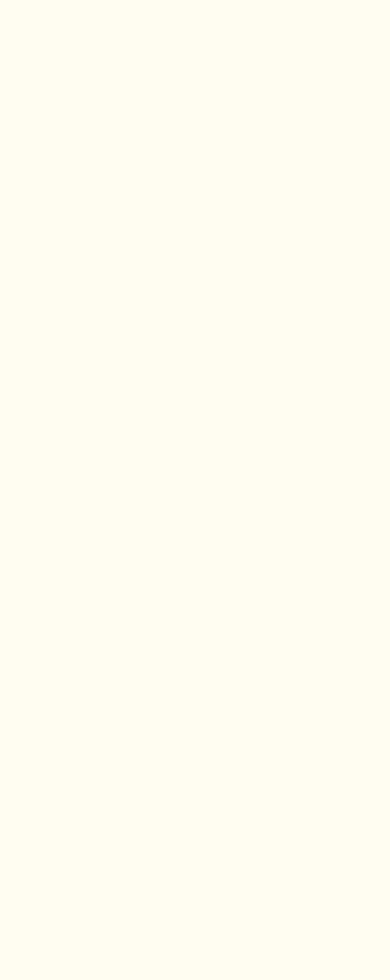
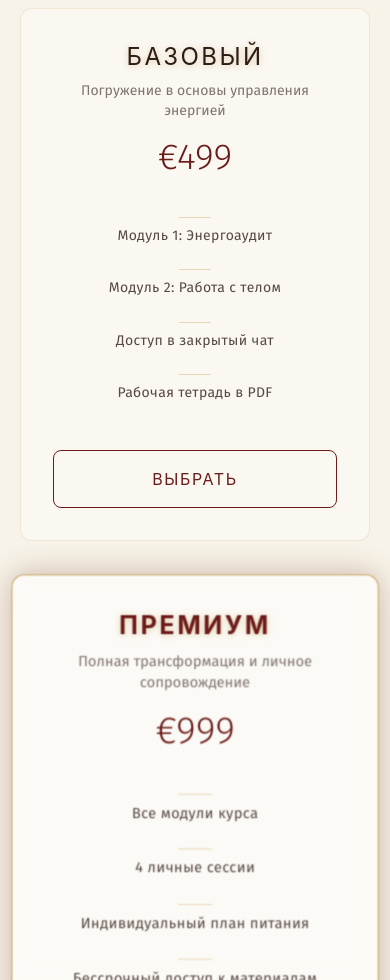
Before and after one commit to Claw99/liubov_course, a React (Vite) app: page / in a window 390 px wide. Shown: the part 1020-2000 px from the top of the page. Before the commit the page ends 844 px from the top, so only its background shows below. Built offline with nearby package versions, Linux system fonts and the light colour scheme.

Commit message:
feat: добавлена секция тарифов в стиле Ivory и исправлена адаптивность заголовка

```diff
--- a/src/index.css
+++ b/src/index.css
@@ -12,7 +12,7 @@
 } */
 @theme {
   /* Основной цвет слоновой кости (фон) */
-  --color-background: #fffdf1;
+  --color-background: #f7f3e8;
 
   /* Глубокий кофейно-коричневый для основного текста (чтобы было "дорого") */
   --color-foreground: #2d1b18;
--- a/src/sections/Pricing.jsx
+++ b/src/sections/Pricing.jsx
@@ -1,3 +1,105 @@
+import { Check, Flower } from "lucide-react";
+
+const plans = [
+  {
+    name: "Базовый",
+    price: "499",
+    description: "Погружение в основы управления энергией",
+    features: [
+      "Модуль 1: Энергоаудит",
+      "Модуль 2: Работа с телом",
+      "Доступ в закрытый чат",
+      "Рабочая тетрадь в PDF",
+    ],
+  },
+  {
+    name: "Премиум",
+    price: "999",
+    description: "Полная трансформация и личное сопровождение",
+    features: [
+      "Все модули курса",
+      "4 личные сессии",
+      "Индивидуальный план питания",
+      "Бессрочный доступ к материалам",
+      "Сертификат о прохождении",
+    ],
+  },
+];
+
 export const Pricing = () => {
-  return <section></section>;
+  return (
+    <section id="pricing" className="bg-background py-20">
+      <div className="">
+        {/* Заголовок секции */}
+        <div className="text-center mb-16">
+          <h2 className="font-poiret text-accent-peony text-4xl uppercase tracking-[0.3em]">
+            Тарифы
+          </h2>
+        </div>
+
+        {/* Сетка тарифов */}
+        <div className="grid grid-cols-1 md:grid-cols-2 gap-12 px-5 max-w-5xl mx-auto items-stretch">
+          {plans.map((plan, key) => {
+            const isPremium = plan.name === "Премиум";
+
+            return (
+              <div
+                key={key}
+                className={`rounded-xl p-8 flex flex-col h-full backdrop-blur-sm transition-all duration-500
+            ${
+              isPremium
+                ? "border-[1px] border-primary shadow-[0_0_30px_rgba(107,27,26,0.3)] bg-white/60 scale-105 z-10"
+                : "border border-primary/20 bg-white/40"
+            }`}
+              >
+                {/* Шапка тарифа */}
+                <div className="mb-10 text-center">
+                  <h3
+                    className={`font-poiret text-2xl uppercase drop-shadow-[0_1px_3px_rgba(197,160,89,0.5)] tracking-widest ${isPremium ? "text-accent-peony font-bold" : "text-foreground"}`}
+                  >
+                    {plan.name}
+                  </h3>
+                  <p className="font-fira text-sm text-foreground/60 mt-2 ">
+                    {plan.description}
+                  </p>
+                  <div className="mt-4 text-4xl font-light text-accent-peony font-fira">
+                    €{plan.price}
+                  </div>
+                </div>
+
+                {/* Список возможностей с дивайдерами */}
+                <ul className="flex-grow space-y-6">
+                  {plan.features.map((feature, featureKey) => (
+                    <li
+                      key={featureKey}
+                      className="flex flex-col items-center gap-2 text-center"
+                    >
+                      {/* Тонкая золотая полоска перед каждой фичей */}
+                      <div className="w-8 h-[1px] bg-primary/40 "></div>
+
+                      <span className="font-fira text-foreground/80 text-sm md:text-base leading-snug tracking-wide">
+                        {feature}
+                      </span>
+                    </li>
+                  ))}
+                </ul>
+
+                {/* Кнопка */}
+                <button
+                  className={`mt-12 w-full py-4 rounded-lg border font-poiret uppercase tracking-widest transition-all
+              ${
+                isPremium
+                  ? "bg-accent-peony text-background border-accent-peony hover:bg-foreground"
+                  : "border-accent-peony text-accent-peony hover:bg-accent-peony hover:text-background"
+              }`}
+                >
+                  Выбрать
+                </button>
+              </div>
+            );
+          })}
+        </div>
+      </div>
+    </section>
+  );
 };
```
Also changed, not shown: public/img2.JPG (added).
